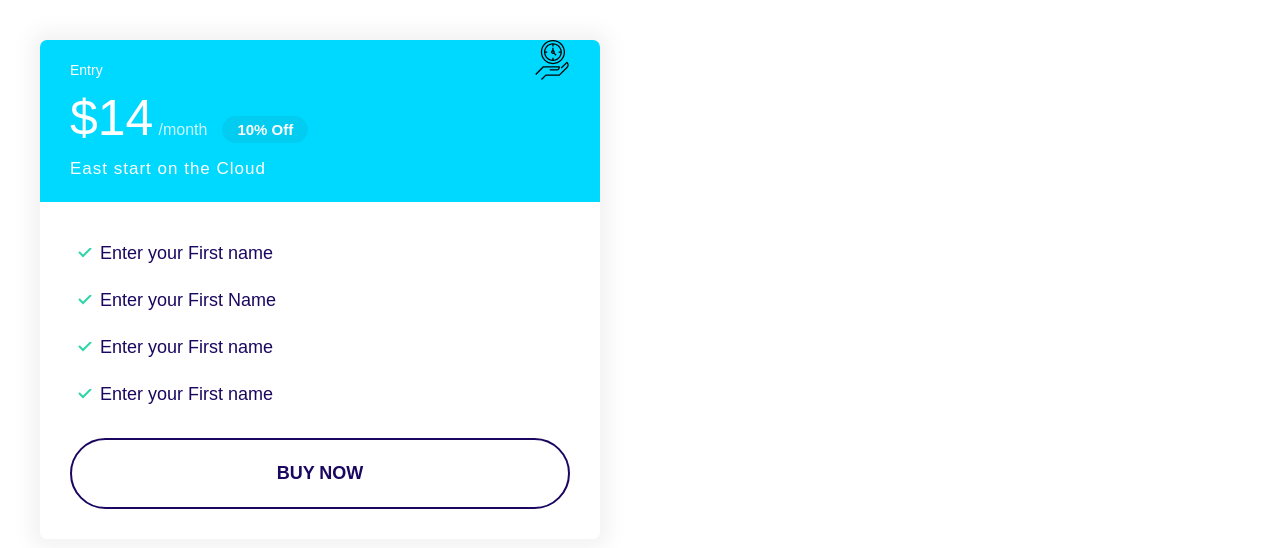
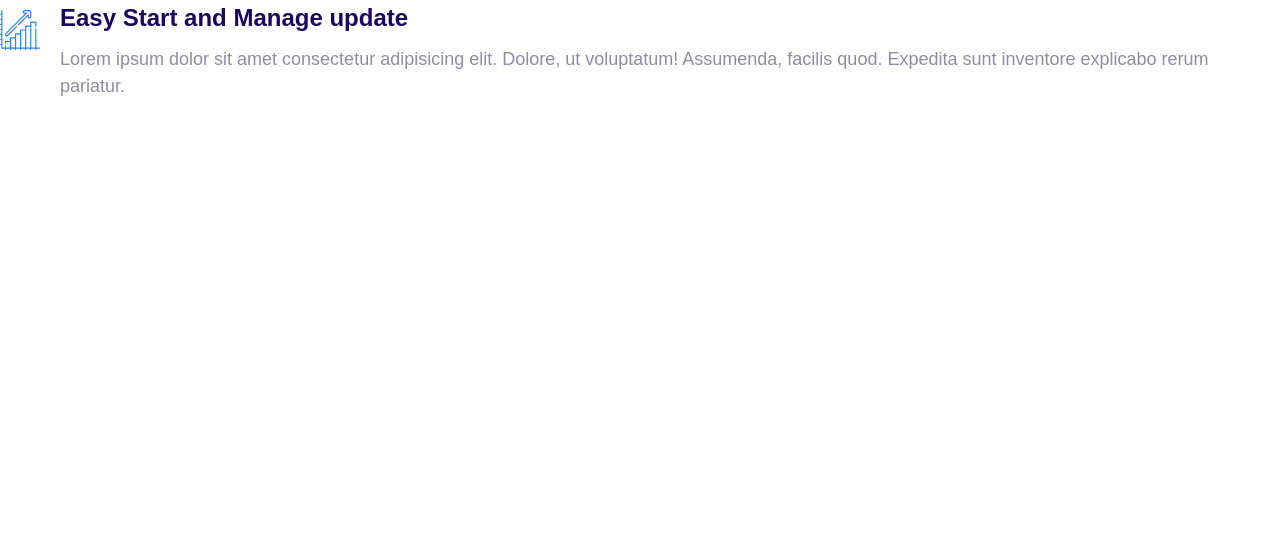
Before and after one commit to Waseem6171/Raza, a plain HTML site: page index.html in a window 1280 px wide. Drawn offline with Linux system fonts and the light colour scheme.

Commit message:
media component design

```diff
--- a/css/style.css
+++ b/css/style.css
@@ -324,3 +324,19 @@ a {
 }
 
 /* POPULAR BADGE  */
+
+
+/* media object   */
+
+.media {
+    display: flex;
+}
+.media__title {
+    margin-top: 0;
+}
+.media__body {
+    margin: 0 2rem;
+}
+.media__image {
+    margin-top: 1rem;
+}
--- a/index.html
+++ b/index.html
@@ -14,26 +14,19 @@
     <link rel="stylesheet" href="css/normalize.css" />
   </head>
   <body>
-    <div style="width: 50%; padding: 4rem">
-      <div class="plan plan--popular">
-        <div class="card card--secondary">
-          <header class="card__header">
-            <h3 class="plan__name">Entry</h3>
-            <span class="plan__price">$14</span>
-            <span class="plan__billing-cycle">/month</span>
-            <span class="badge badge--secondary badge--small">10% Off</span>
-            <span class="plan__description">East start on the Cloud</span>
-          </header>
-          <div class="card__body">
-            <ul class="list list--tick">
-              <li class="list__item">Enter your First name</li>
-              <li class="list__item">Enter your First Name</li>
-              <li class="list__item">Enter your First name</li>
-              <li class="list__item">Enter your First name</li>
-            </ul>
-            <div class="btn btn--outline btn--block">Buy Now</div>
-          </div>
-        </div>
+    <div class="media">
+      <div class="media__image">
+        <svg class="icon icon--primary">
+          <use xlink:href="images/sprite.svg#growth"></use>
+        </svg>
+      </div>
+      <div class="media__body">
+        <h3 class="media__title">Easy Start and Manage update</h3>
+        <p>
+          Lorem ipsum dolor sit amet consectetur adipisicing elit. Dolore, ut
+          voluptatum! Assumenda, facilis quod. Expedita sunt inventore explicabo
+          rerum pariatur.
+        </p>
       </div>
     </div>
   </body>
```
Also changed, not shown: components/media.html (added, +15 -0 lines).
